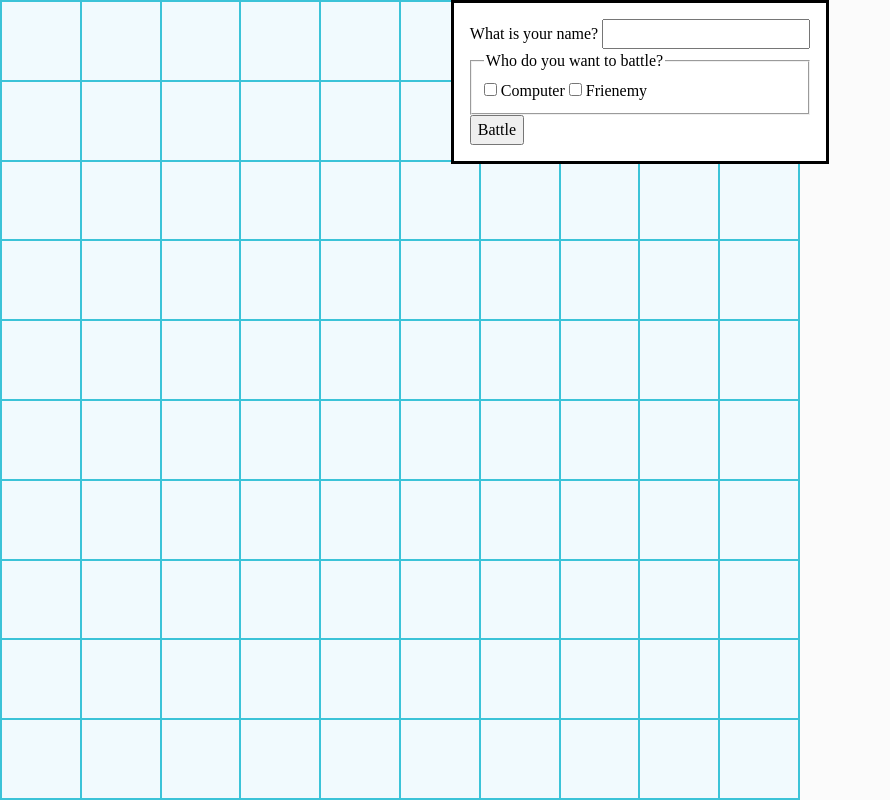
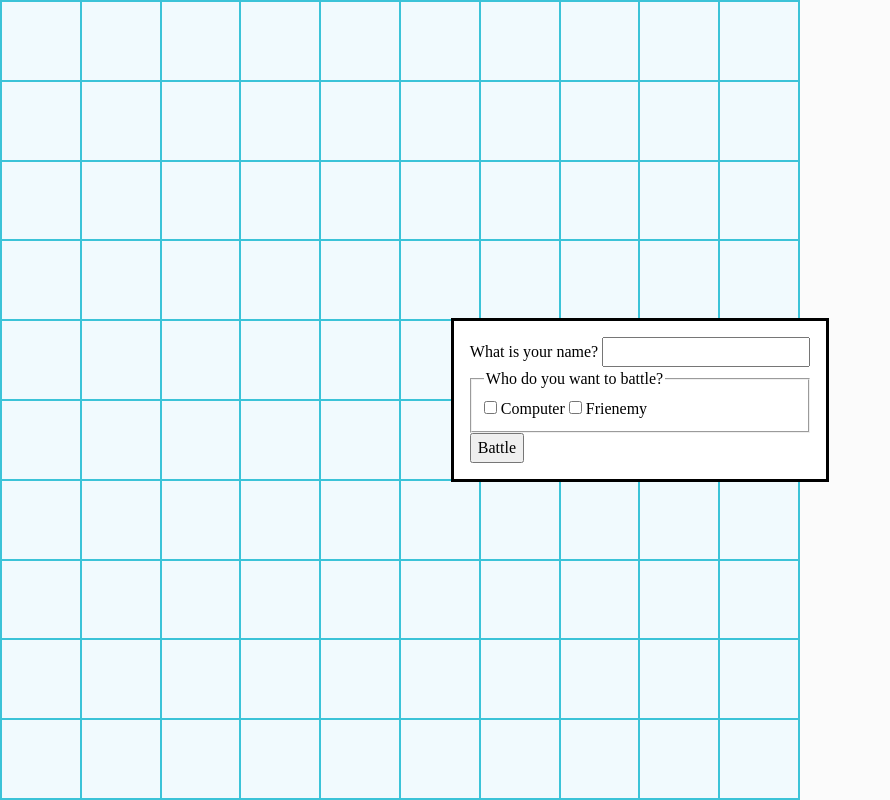
Before and after one commit to NikeEmOlo/battleship, a website built with Vite: page play.html in a window 1280 px wide. Shown: the whole page, without its empty margins (0-890 px from the left). Built offline with nearby package versions, Linux system fonts and the light colour scheme.

Commit message:
style(play): centre modal on screen

```diff
--- a/styles/play.css
+++ b/styles/play.css
@@ -1,7 +1,14 @@
+dialog {
+  position: absolute;
+  inset: 0;
+  margin: auto;
+}
+
 main {
   display: flex;
   min-height: 100dvh;
   background-color: #fbfbfb;
+  position: relative;
 }
 
 .gameboard-wrap {
```
